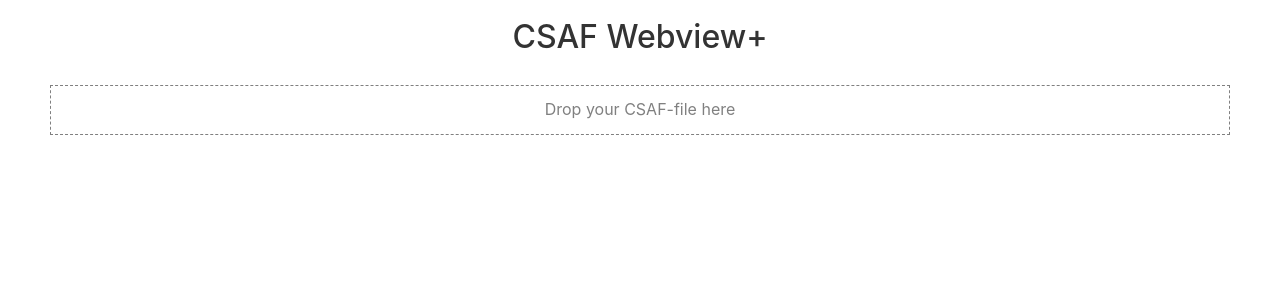
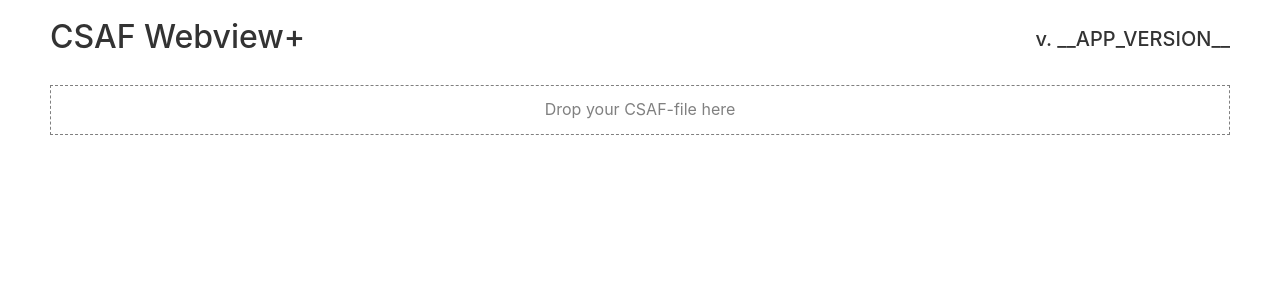
Before and after one commit to csaf-poc/csaf_webview, a SvelteKit app: page / in a window 1280 px wide. Shown: the top 300 px of the page. Built offline with nearby package versions, Linux system fonts and the light colour scheme.

Commit message:
feat: Add Version info to app

```diff
--- a/src/routes/+page.svelte
+++ b/src/routes/+page.svelte
@@ -14,6 +14,8 @@
 	import "boxicons/css/boxicons.min.css";
 	import { browser } from "$app/environment";
 	import { page } from "$app/stores";
+	// @ts-ignore
+	const version: string = "__APP_VERSION__";
 	const externalReference = browser && $page.url.searchParams.get("ref");
 	$: noRef = !externalReference;
 	const disable = (e: Event) => {
@@ -25,7 +27,10 @@
 
 <div class="container">
 	<!-- svelte-ignore a11y-no-redundant-roles -->
-	<h1 role="heading" class="text-center">CSAF Webview+</h1>
+	<div class="header">
+		<h1 role="heading" class="text-center">CSAF Webview+</h1>
+		<h4>v. {version}</h4>
+	</div>
 	{#if noRef}
 		<div class="row">
 			<div class="col">
@@ -39,3 +44,12 @@
 		</div>
 	{/if}
 </div>
+
+<style>
+	.header {
+		display: flex;
+		align-content: flex-end;
+		align-items: center;
+		justify-content: space-between;
+	}
+</style>
--- a/vite.config.ts
+++ b/vite.config.ts
@@ -8,6 +8,9 @@
 
 import { sveltekit } from "@sveltejs/kit/vite";
 import { defineConfig } from "vitest/config";
+import { readFileSync } from "fs";
+
+const VERSION = readFileSync("VERSION", "utf8").trimEnd();
 
 export default defineConfig({
 	plugins: [sveltekit()],
@@ -21,5 +24,8 @@
 			functions: 60,
 			statements: 60
 		}
+	},
+	define: {
+		__APP_VERSION__: VERSION
 	}
 });
```
